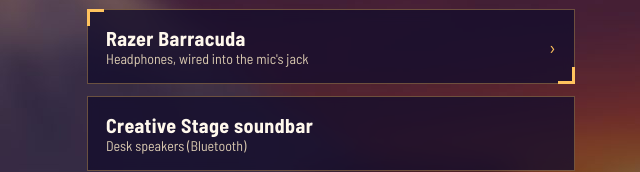
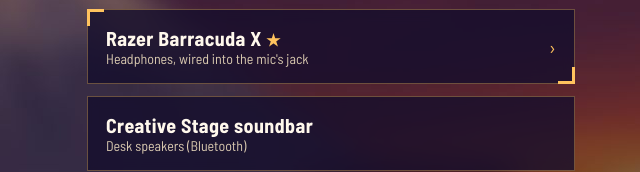
Before and after one commit to JusHoya/jushoya.github.io, a plain HTML site: page gear.html in a window 1280 px wide. Shown: the part 772-944 px from the top of the page, 309-949 px from the left. Drawn offline with Linux system fonts and the light colour scheme.

Commit message:
Update link page

```diff
--- a/gear.html
+++ b/gear.html
@@ -46,7 +46,7 @@ background:var(--panel);border:1px solid var(--line);backdrop-filter:blur(6px)}
 <a class="btn" href="https://www.dev47apps.com/" rel="noopener"><span class="txt"><span class="lab">Samsung Galaxy S20 Ultra + S10+ with DroidCam</span><span class="sub">Overhead / pack-opening cam and the fourth-wall cam, over USB</span></span><span class="arrow" aria-hidden="true">›</span></a>
 <h2>Audio</h2>
 <a class="btn" href="https://www.amazon.com/dp/B06XCKGLTP?tag=jushoya-20" rel="sponsored noopener"><span class="txt"><span class="lab">FIFINE K669 USB microphone <span class="star" title="affiliate link">★</span></span><span class="sub">Voice; headphones plug into its jack</span></span><span class="arrow" aria-hidden="true">›</span></a>
-<a class="btn" href="https://www.razer.com/gaming-headsets/razer-barracuda" rel="noopener"><span class="txt"><span class="lab">Razer Barracuda</span><span class="sub">Headphones, wired into the mic&#x27;s jack</span></span><span class="arrow" aria-hidden="true">›</span></a>
+<a class="btn" href="https://www.amazon.com/dp/B09XZZQK6Q?tag=jushoya-20" rel="sponsored noopener"><span class="txt"><span class="lab">Razer Barracuda X <span class="star" title="affiliate link">★</span></span><span class="sub">Headphones, wired into the mic&#x27;s jack</span></span><span class="arrow" aria-hidden="true">›</span></a>
 <div class="btn flat"><span class="txt"><span class="lab">Creative Stage soundbar</span><span class="sub">Desk speakers (Bluetooth)</span></span></div>
 <h2>The PC</h2>
 <a class="btn" href="https://www.amazon.com/dp/B0CGJDKLB8?tag=jushoya-20" rel="sponsored noopener"><span class="txt"><span class="lab">Intel Core i9-14900K <span class="star" title="affiliate link">★</span></span><span class="sub">CPU</span></span><span class="arrow" aria-hidden="true">›</span></a>
```
